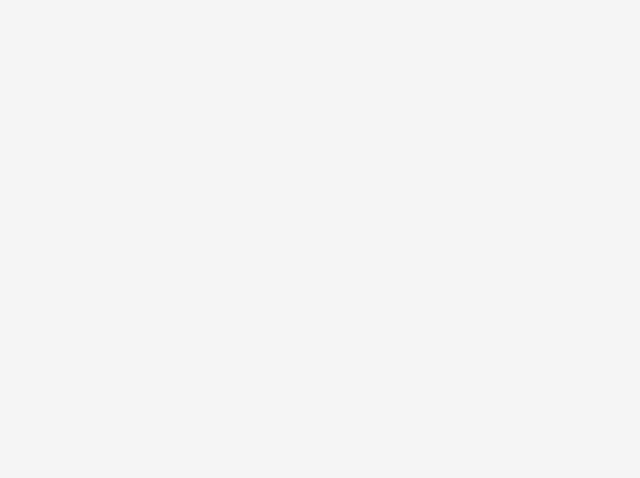
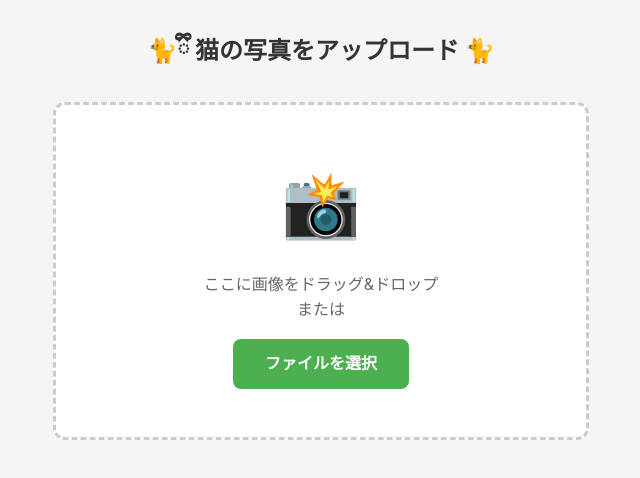
Before and after one commit to kashiwagi-rena/catGallery, a Nuxt app: page / in a window 1280 px wide. Before the commit this address had no page. Shown: the top 478 px of the page, without its empty margins (319-959 px from the left). Built offline with nearby package versions, Linux system fonts and the light colour scheme.

Commit message:
アップロードUIコンポーネント作成 #5

```diff
--- /dev/null
+++ b/app/components/GalleryUpload.vue
@@ -0,0 +1,332 @@
+<script setup lang="ts">
+const selectedFile = ref<File | null>(null)
+const previewUrl = ref<string>('')
+const isDragging = ref(false)
+const isUploading = ref(false)
+const errorMessage = ref<string>('')
+const successMessage = ref<string>('')
+
+// Emitイベント定義
+const emit = defineEmits<{
+  uploaded: [photoUrl: string]
+}>()
+
+/**
+ * ファイル選択ハンドラ
+ */
+const handleFileSelect = (event: Event) => {
+  const target = event.target as HTMLInputElement
+  if (target.files && target.files[0]) {
+    processFile(target.files[0])
+  }
+}
+
+/**
+ * ドロップハンドラ
+ */
+const handleDrop = (event: DragEvent) => {
+  isDragging.value = false
+  const files = event.dataTransfer?.files
+  if (files && files[0]) {
+    processFile(files[0])
+  }
+}
+
+/**
+ * ファイル処理
+ */
+const processFile = (file: File) => {
+  errorMessage.value = ''
+  successMessage.value = ''
+
+  // ファイルタイプチェック
+  if (!file.type.startsWith('image/')) {
+    errorMessage.value = '画像ファイルを選択してください'
+    return
+  }
+
+  // ファイルサイズチェック（5MB制限）
+  const maxSize = 5 * 1024 * 1024 // 5MB
+  if (file.size > maxSize) {
+    errorMessage.value = 'ファイルサイズは5MB以下にしてください'
+    return
+  }
+
+  selectedFile.value = file
+
+  // プレビュー生成
+  const reader = new FileReader()
+  reader.onload = (e) => {
+    previewUrl.value = e.target?.result as string
+  }
+  reader.readAsDataURL(file)
+}
+
+/**
+ * 選択解除
+ */
+const clearSelection = () => {
+  selectedFile.value = null
+  previewUrl.value = ''
+  errorMessage.value = ''
+  successMessage.value = ''
+}
+
+/**
+ * アップロード処理（次のIssueで実装）
+ */
+const uploadPhoto = async () => {
+  // Issue #6 で実装
+  console.log('Upload:', selectedFile.value)
+}
+
+/**
+ * ファイルサイズのフォーマット
+ */
+const formatFileSize = (bytes: number): string => {
+  if (bytes === 0) return '0 Bytes'
+  const k = 1024
+  const sizes = ['Bytes', 'KB', 'MB']
+  const i = Math.floor(Math.log(bytes) / Math.log(k))
+  return Math.round(bytes / Math.pow(k, i) * 100) / 100 + ' ' + sizes[i]
+}
+</script>
+
+<template>
+  <div class="upload-container">
+    <h2>🐈ྀི 猫の写真をアップロード 🐈</h2>
+
+    <!-- ドラッグ&ドロップエリア -->
+    <div
+      class="drop-zone"
+      :class="{ 'drop-zone--dragover': isDragging }"
+      @drop.prevent="handleDrop"
+      @dragover.prevent="isDragging = true"
+      @dragleave.prevent="isDragging = false"
+    >
+      <div v-if="!previewUrl" class="drop-zone__content">
+        <p class="drop-zone__icon">📸</p>
+        <p class="drop-zone__text">
+          ここに画像をドラッグ&ドロップ<br />
+          または
+        </p>
+        <label class="drop-zone__button">
+          <input
+            type="file"
+            accept="image/*"
+            @change="handleFileSelect"
+            hidden
+          />
+          ファイルを選択
+        </label>
+      </div>
+
+      <!-- プレビュー -->
+      <div v-else class="preview">
+        <img :src="previewUrl" alt="プレビュー" class="preview__image" />
+        <button @click="clearSelection" class="preview__clear">
+          ✕ 選択解除
+        </button>
+      </div>
+    </div>
+
+    <!-- ファイル情報 -->
+    <div v-if="selectedFile" class="file-info">
+      <p><strong>ファイル名:</strong> {{ selectedFile.name }}</p>
+      <p><strong>サイズ:</strong> {{ formatFileSize(selectedFile.size) }}</p>
+    </div>
+
+    <!-- アップロードボタン -->
+    <button
+      v-if="selectedFile"
+      @click="uploadPhoto"
+      :disabled="isUploading"
+      class="upload-button"
+      :class="{ 'upload-button--loading': isUploading }"
+    >
+      <span v-if="!isUploading">📤 アップロード</span>
+      <span v-else>⏳ アップロード中...</span>
+    </button>
+
+    <!-- エラーメッセージ -->
+    <div v-if="errorMessage" class="error-message">
+      ⚠️ {{ errorMessage }}
+    </div>
+
+    <!-- 成功メッセージ -->
+    <div v-if="successMessage" class="success-message">
+      ✅ {{ successMessage }}
+    </div>
+  </div>
+</template>
+
+
+<style scoped>
+.upload-container {
+  max-width: 600px;
+  margin: 0 auto;
+  padding: 2rem;
+}
+
+h2 {
+  text-align: center;
+  margin-bottom: 2rem;
+  color: #333;
+}
+
+.drop-zone {
+  border: 3px dashed #ccc;
+  border-radius: 12px;
+  padding: 3rem 2rem;
+  text-align: center;
+  background-color: #fff;
+  transition: all 0.3s ease;
+  cursor: pointer;
+}
+
+.drop-zone:hover {
+  border-color: #999;
+  background-color: #f9f9f9;
+}
+
+.drop-zone--dragover {
+  border-color: #4CAF50;
+  background-color: #e8f5e9;
+}
+
+.drop-zone__content {
+  display: flex;
+  flex-direction: column;
+  align-items: center;
+  gap: 1rem;
+}
+
+.drop-zone__icon {
+  font-size: 4rem;
+  margin: 0;
+}
+
+.drop-zone__text {
+  color: #666;
+  margin: 0;
+}
+
+.drop-zone__button {
+  display: inline-block;
+  padding: 0.75rem 2rem;
+  background-color: #4CAF50;
+  color: white;
+  border-radius: 8px;
+  cursor: pointer;
+  font-weight: 600;
+  transition: background-color 0.3s;
+}
+
+.drop-zone__button:hover {
+  background-color: #45a049;
+}
+
+.preview {
+  position: relative;
+}
+
+.preview__image {
+  max-width: 100%;
+  max-height: 400px;
+  border-radius: 8px;
+  object-fit: contain;
+}
+
+.preview__clear {
+  position: absolute;
+  top: 10px;
+  right: 10px;
+  background-color: rgba(255, 0, 0, 0.8);
+  color: white;
+  border: none;
+  border-radius: 20%;
+  width: 60px;
+  height: 80px;
+  cursor: pointer;
+  font-size: 16px;
+  display: flex;
+  align-items: center;
+  justify-content: center;
+}
+
+.preview__clear:hover {
+  background-color: rgba(255, 0, 0, 1);
+}
+
+.file-info {
+  margin-top: 1rem;
+  padding: 1rem;
+  background-color: #f5f5f5;
+  border-radius: 8px;
+}
+
+.file-info p {
+  margin: 0.25rem 0;
+  color: #666;
+}
+
+.upload-button {
+  width: 100%;
+  margin-top: 1rem;
+  padding: 1rem;
+  background-color: #2196F3;
+  color: white;
+  border: none;
+  border-radius: 8px;
+  font-size: 1.1rem;
+  font-weight: 600;
+  cursor: pointer;
+  transition: background-color 0.3s;
+}
+
+.upload-button:hover:not(:disabled) {
+  background-color: #1976D2;
+}
+
+.upload-button:disabled {
+  background-color: #ccc;
+  cursor: not-allowed;
+}
+
+.upload-button--loading {
+  background-color: #FF9800;
+}
+
+.error-message {
+  margin-top: 1rem;
+  padding: 1rem;
+  background-color: #ffebee;
+  color: #c62828;
+  border-radius: 10px;
+  border-left: 4px solid #c62828;
+}
+
+.success-message {
+  margin-top: 1rem;
+  padding: 1rem;
+  background-color: #e8f5e9;
+  color: #2e7d32;
+  border-radius: 8px;
+  border-left: 4px solid #2e7d32;
+}
+
+/* レスポンシブ */
+@media (max-width: 768px) {
+  .upload-container {
+    padding: 1rem;
+  }
+
+  .drop-zone {
+    padding: 2rem 1rem;
+  }
+
+  .drop-zone__icon {
+    font-size: 3rem;
+  }
+}
+</style>
--- /dev/null
+++ b/app/pages/index.vue
@@ -0,0 +1,16 @@
+<script setup lang="ts">
+import GalleryUpload from '~/components/GalleryUpload.vue';
+
+const handleUploaded = (galleryUrl: string) => {
+  console.log('Uploaded:', galleryUrl);
+}
+</script>
+
+<template>
+  <div class="component-name">
+    <GalleryUpload @uploaded="handleUploaded" />
+  </div>
+</template>
+
+<style scoped lang="css">
+</style>
```
